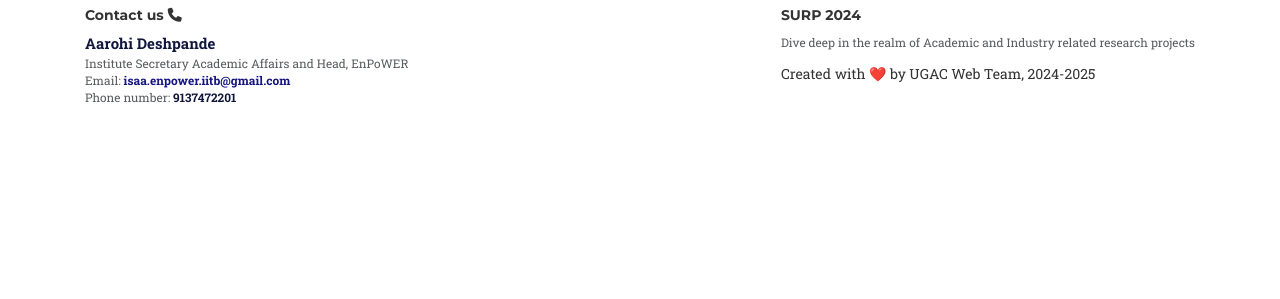
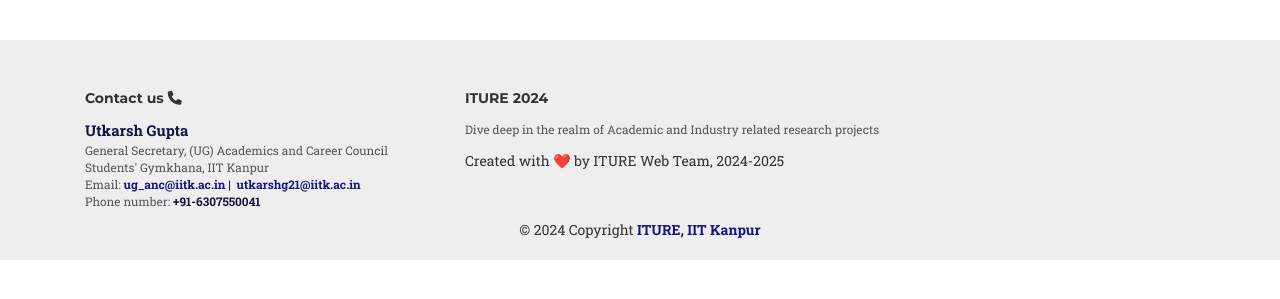
Before and after one commit to Krishnaag23/SURP--2024, a website: page main.html in a window 1280 px wide. Shown: the part 97-396 px from the top of the page. Drawn offline with nearby package versions, Linux system fonts and the light colour scheme; a web font is replaced by a local one.

Commit message:
footer done\

```diff
--- a/main.html
+++ b/main.html
@@ -423,42 +423,57 @@
 
 
 
-    <div class="footer" style="width: 100%">
-        <div class="container fam">
-          <div class="contact" style="float: left">
-            <h5 class="">Contact us <i class="fa fa-phone"></i></h5>
+    <footer class="bg-light mt-5 w-100 flex-shrink-0"
+        style="background: #eee !important; width: 100%; margin-top: 40px" id="temp">
+        <div class="container py-4" style="padding-bottom: 0px !important">
+            <div class="row gy-4 gx-5">
+                <div class="col-lg-4 col-md-6">
+                    <br>
+                    <h5 class="mb-3">Contact us <i class="fa fa-phone"></i></h5>
                     <ul class="list-unstyled text-muted">
                         <li class="small text-muted">
-                <strong style="color: #11163d; font-size: 1.25em"
-                  >Aarohi Deshpande</strong
-                >
+                            <strong style="color: #11163d; font-size: 1.25em">Utkarsh Gupta </strong>
                         </li>
                         <li class="small text-muted">
-                Institute Secretary Academic Affairs and Head, EnPoWER
+                            General Secretary, (UG) Academics and Career Council
+                        </li>
+                        <li class="small text-muted">
+                            Students' Gymkhana, IIT Kanpur
                         </li>
                         <li class="small text-muted">
                             Email:
-                <a
-                  style="font-weight: bold; color: #151582"
-                  href="mailto:isaa.enpower.iitb@gmail.com"
-                  >isaa.enpower.iitb@gmail.com</a
-                >
+                            <a style="font-weight: bold; color: #151582"
+                                href="mailto:ug_anc@iitk.ac.in">ug_anc@iitk.ac.in&nbsp;|&nbsp; </a>
+                            <a style="font-weight: bold; color: #151582"
+                                href="mailto:utkarshg21@iitk.ac.in">utkarshg21@iitk.ac.in</a>
                         </li>
                         <li class="small text-muted">
-                Phone number: <strong style="color: #11163d">9137472201</strong>
+                            Phone number:
+                            <strong style="color: #11163d">+91-6307550041</strong>
                         </li>
                     </ul>
+                    <!-- <p class="small text-muted mb-0">&copy; Copyrights. All rights reserved. <a class="text-primary" href="#">Bootstrapious.com</a></p> -->
                 </div>
-          <div class="team" style="float: right">
-            <h5 class="">SURP 2024</h5>
+
+
+                <div class="col-lg-5 col-md-6" style="float: right">
+                    <br>
+                    <h5 class="mb-3">ITURE 2024</h5>
                     <p class="small text-muted">
                         Dive deep in the realm of Academic and Industry related research
                         projects
                     </p>
-            Created with &#10084;&#65039; by UGAC Web Team, 2024-2025
+                    Created with &#10084;&#65039; by ITURE Web Team, 2024-2025
                 </div>
             </div>
+            <!--Copyright-->
+            <div class="text-center my-md-0 my-1">
+                &#169; 2024 Copyright
+                <b class="font-weight-normal" style="color: #151582">ITURE, IIT Kanpur</b>
             </div>
+            <br>
+        </div>
+    </footer>
       <script src="script.js"></script>
       <script
         src="https://cdn.jsdelivr.net/npm/bootstrap@5.3.0-alpha3/dist/js/bootstrap.bundle.min.js"
```
Also changed, not shown: surp.html (+5 -6 lines). Lines whose indentation alone changed are shown as unchanged.
